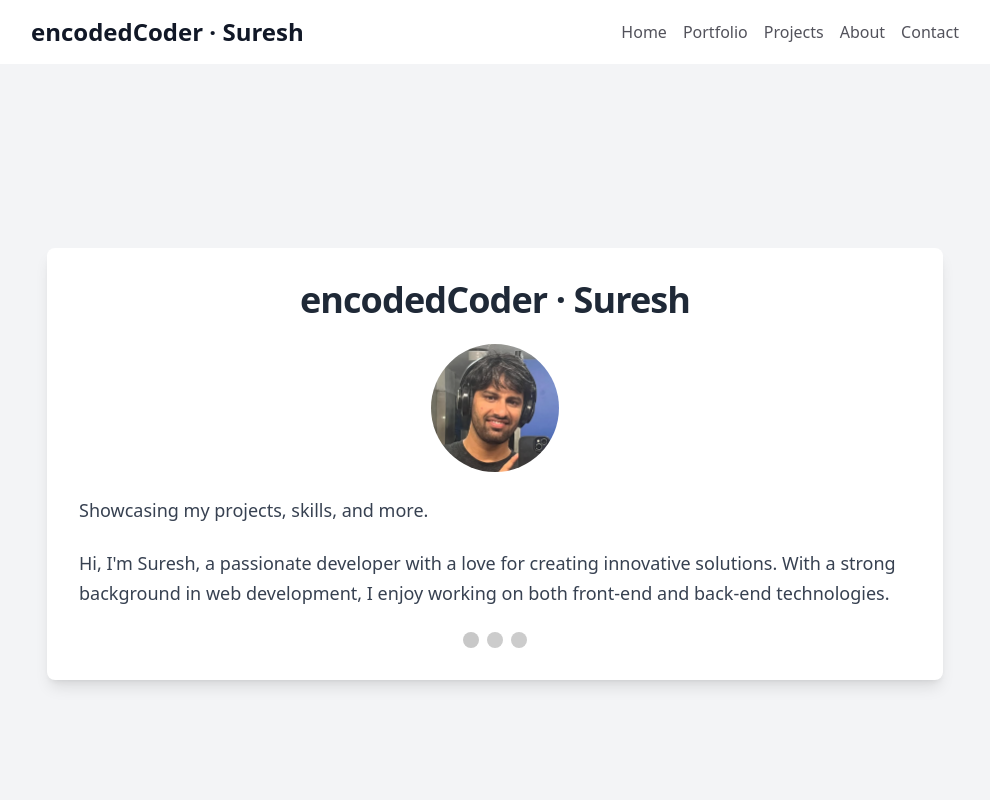
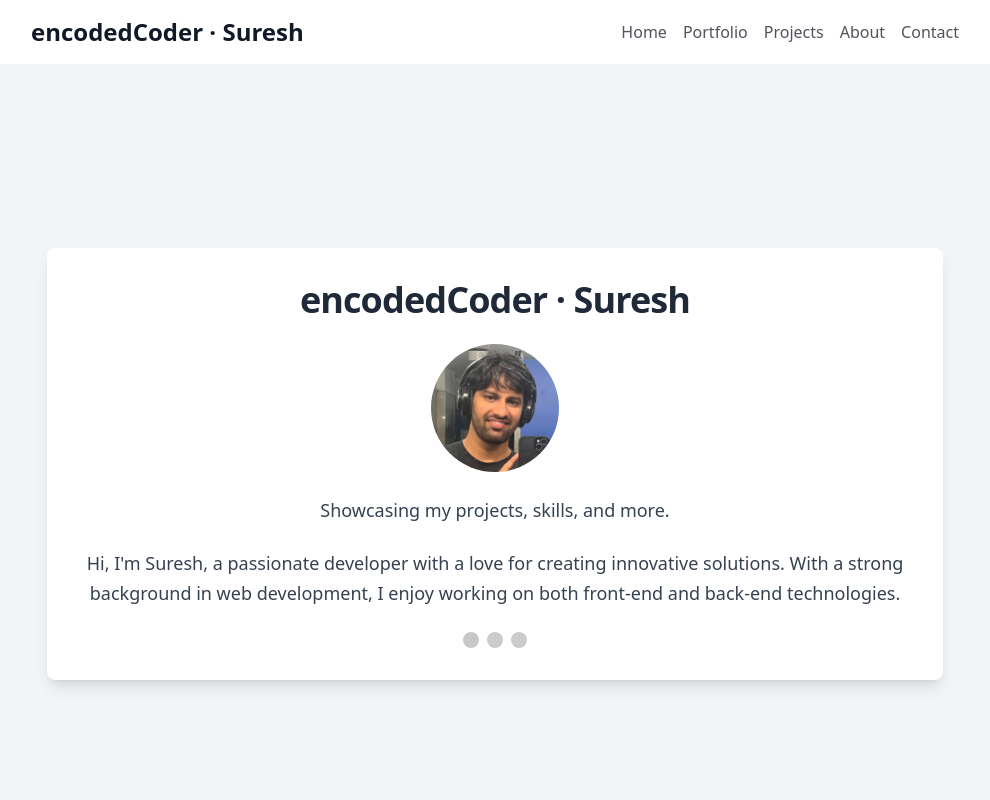
Before and after one commit to encodedCoder/encodedcoder, a Next.js app: page / in a window 1280 px wide. Shown: the top 800 px of the page, without its empty margins (145-1135 px from the left). Built offline with nearby package versions, Linux system fonts and the light colour scheme.

Commit message:
Align index content to the center

```diff
--- a/src/pages/index.tsx
+++ b/src/pages/index.tsx
@@ -27,14 +27,17 @@ const Home = () => {
               height={128}
             />
           </div>
-          <p className="text-lg mb-6 text-gray-700 leading-relaxed">
-            Showcasing my projects, skills, and more.
-          </p>
-          <p className="text-lg mb-6 text-gray-700 leading-relaxed">
-            Hi, I&apos;m Suresh, a passionate developer with a love for creating
-            innovative solutions. With a strong background in web development, I
-            enjoy working on both front-end and back-end technologies.
-          </p>
+          <div style={{ textAlign: "center" }}>
+            <p className="text-lg mb-6 text-gray-700 leading-relaxed">
+              Showcasing my projects, skills, and more.
+            </p>
+            <p className="text-lg mb-6 text-gray-700 leading-relaxed">
+              Hi, I&apos;m Suresh, a passionate developer with a love for
+              creating innovative solutions. With a strong background in web
+              development, I enjoy working on both front-end and back-end
+              technologies.
+            </p>
+          </div>
           <div className="flex justify-center mt-6">
             <DotFlashing />
           </div>
```
